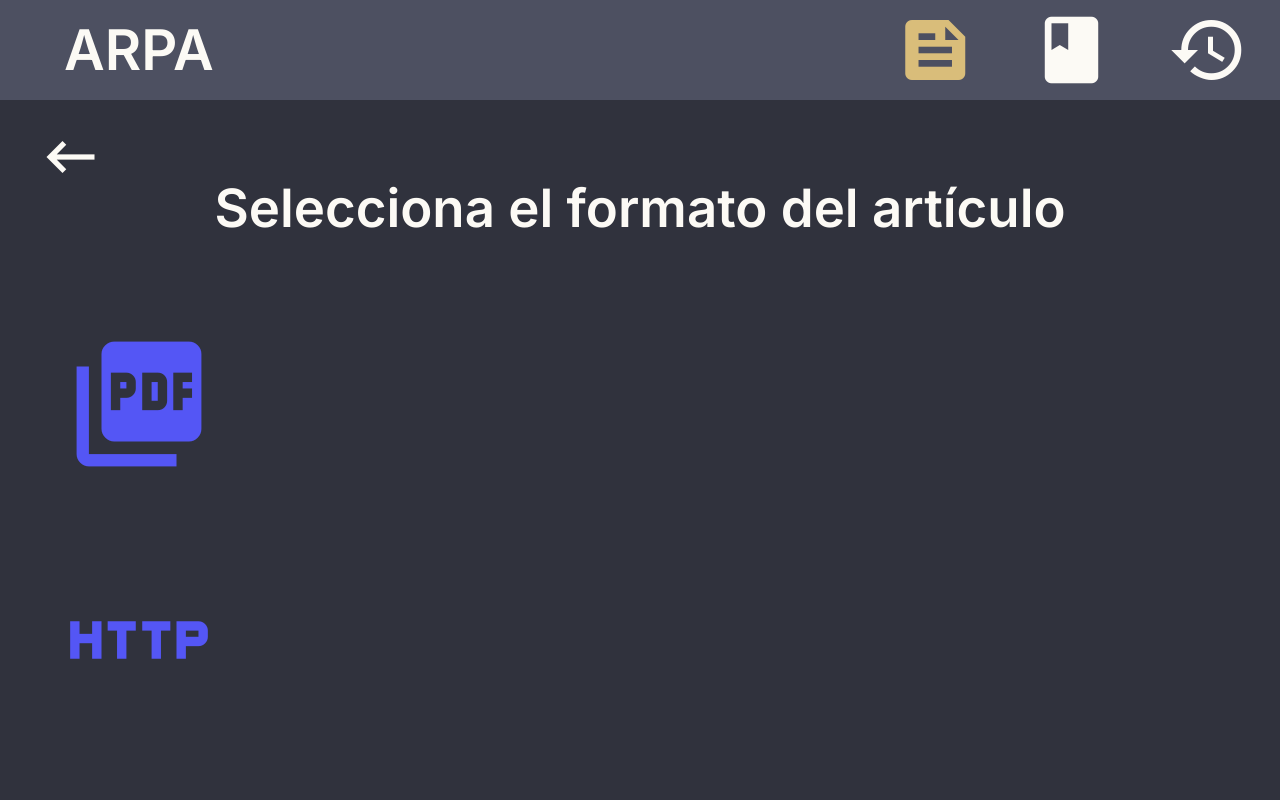
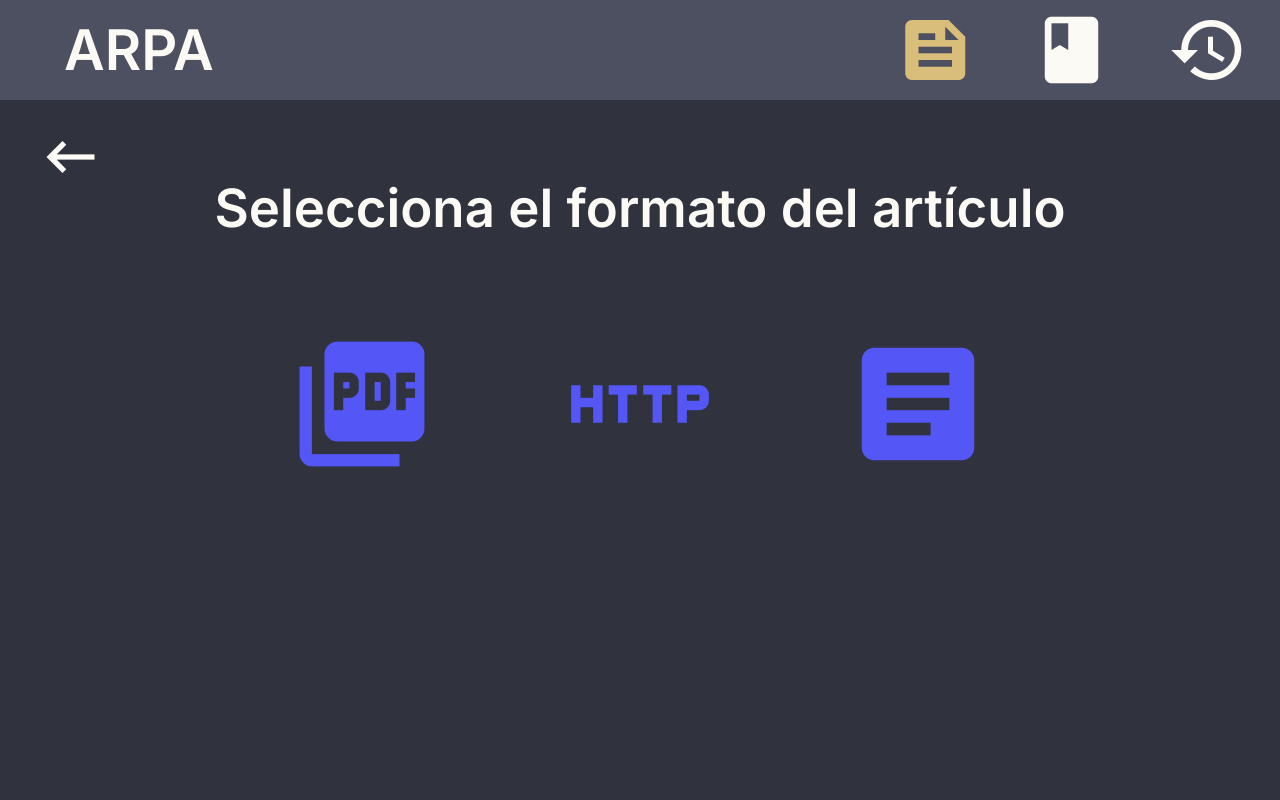
Before and after one commit to raxhacks/arpa-softtek, a Next.js app in the folder frontend/: page /CargarArchivos in a window 1280 px wide. Shown: the top 800 px of the page. Built offline with nearby package versions, Linux system fonts and the light colour scheme.

Commit message:
Arreglar formato y añadir mensaje de error a formatos incorrectos

```diff
--- a/frontend/app/Analisis/page.tsx
+++ b/frontend/app/Analisis/page.tsx
@@ -65,11 +65,11 @@ function MostrarAnalisis() {
           <SectionsHeader />
           <Arrow />
           <div className="text">
-            <Typewriter onInit={(typewriter) => {typewriter.changeDelay(5).typeString(sampleText).start()}} />
+            <Typewriter onInit={(typewriter) => {typewriter.changeDelay(1).typeString(sampleText).start()}} />
           </div>
         </div>
       </>
     );
 }
-
+//.pauseFor(3000).deleteAll()
 export default MostrarAnalisis;
--- a/frontend/app/CargarArchivos/CargarArchivos.css
+++ b/frontend/app/CargarArchivos/CargarArchivos.css
@@ -154,15 +154,13 @@ div.ARPA_header{
   }
 
   .formatsContainer{
-    text-align: "center";
-    display: "flex";
-    justify-content: "center";
+    text-align: center;
   }
   @media only screen and (min-width: 768px){
     .formatsContainer{
-      text-align: "center";
-      display: "flex";
-      justify-content: "center";
+      text-align: center;
+      display: flex;
+      justify-content: center;
     }
   }
 
@@ -316,3 +314,26 @@ div.ARPA_header{
     border-color: rgb(48, 50, 61);
     color: rgb(48, 50, 61);
   }
+
+  .errorMessage{
+    color: brown;
+    display: flex;
+    justify-content: center;
+    text-align: center;
+    margin-left: 5vw;
+    margin-right: 5vw;
+    margin-top: 5vh;
+    font-size: 1.5em;
+  }
+  @media only screen and (min-width: 768px){
+    .errorMessage{
+      color: brown;
+      display: flex;
+      justify-content: center;
+      text-align: center;
+      margin-left: 25vw;
+      margin-right: 25vw;
+      margin-top: 5vh;
+      font-size: 2em;
+    }
+  }
--- a/frontend/app/CargarArchivos/page.tsx
+++ b/frontend/app/CargarArchivos/page.tsx
@@ -64,12 +64,16 @@ function FormatButton(main: any) {
     </button>
   );
 }
-
+/*
+<FormatButton icon="picture_as_pdf" type="PDF" title="Sube el artículo en formato PDF" setType={currentState.setType} />
+        <FormatButton icon="http" type="URL" title="Ingresa la URL del artículo" setType={currentState.setType}/>
+        <FormatButton icon="article" type="DOCX" title="Sube el artículo en formato DOCX" setType={currentState.setType}/>
+*/
 function Main(currentState: any) {
   if(currentState.type === "None"){
     return(
       <div className="formatsContainer">
-        <Fade cascade direction="up" damping={0.1}>
+        <Fade cascade direction="up" damping={0.1} triggerOnce fraction={1}>
           <FormatButton icon="picture_as_pdf" type="PDF" title="Sube el artículo en formato PDF" setType={currentState.setType} />
           <FormatButton icon="http" type="URL" title="Ingresa la URL del artículo" setType={currentState.setType}/>
           <FormatButton icon="article" type="DOCX" title="Sube el artículo en formato DOCX" setType={currentState.setType}/>
@@ -96,11 +100,8 @@ function Main(currentState: any) {
         <label htmlFor="PDFUpload" className="upload">
           {currentState.file === undefined ? <i className="material-icons" style={{fontSize: "900%", textAlign: "center"}}>picture_as_pdf</i> : <p>{currentState.file.name}</p>}
         </label>
-        <input type="file" id="PDFUpload" name="filename" accept=".pdf" style={{opacity: "0", position: "absolute", zIndex: "-1"}} onChange={currentState.handleChage} />
-        <Link href="/Analisis">
-          <label htmlFor="siguiente" className="siguiente">Siguiente</label>
-          <input type="submit" id="siguiente" style={{opacity: "0", position: "absolute", zIndex: "-1"}} />
-        </Link>
+        <input type="file" id="PDFUpload" name="filename" accept=".pdf" style={{opacity: "0", position: "absolute", zIndex: "-1"}} onChange={currentState.handleChangePDF} />
+        <FileStateMessage state={currentState.fileState} />
       </form>
     );
   }
@@ -110,10 +111,29 @@ function Main(currentState: any) {
         <label htmlFor="DOCXUpload" className="upload">
           {currentState.file === undefined ? <i className="material-icons" style={{fontSize: "900%", textAlign: "center"}}>article</i> : <p>{currentState.file.name}</p>}
         </label>
-        <input type="file" id="DOCXUpload" name="filename" accept=".docx" style={{opacity: "0", position: "absolute", zIndex: "-1"}} onChange={currentState.handleChage} />
+        <input type="file" id="DOCXUpload" name="filename" accept=".docx" style={{opacity: "0", position: "absolute", zIndex: "-1"}} onChange={currentState.handleChangeDOCX} />
+        <FileStateMessage state={currentState.fileState} />
+      </form>
+    );
+  }
+}
+
+function FileStateMessage(fileState: any) {
+  if(fileState.state === "None"){
+    return(<></>);
+  }
+  else if(fileState.state === "WrongFormat"){
+    return(<p className="errorMessage">Error: El formato del archivo es incorrecto</p>);
+  }
+  else if(fileState.state === "ErrorUploading"){
+    return(<p className="errorMessage">Error: No se ha podido cargar el archivo</p>);
+  }
+  else if(fileState.state === "Correct"){
+    return(
+      <Link href="/Analisis">
         <label htmlFor="siguiente" className="siguiente">Siguiente</label>
         <input type="submit" id="siguiente" style={{opacity: "0", position: "absolute", zIndex: "-1"}} />
-      </form>
+      </Link>
     );
   }
 }
@@ -123,6 +143,7 @@ function CargaArchivos() {
   const [currentFormat, setFormat] = useState("None");
   const [formatSelected, setSelected] = useState(false);
   const [file, setFile] = useState();
+  const [fileState, setFState] = useState("None");
 
   const setType = (text: any, type: any) => {
     setTitle(text)
@@ -130,8 +151,29 @@ function CargaArchivos() {
     setSelected(true)
   }
 
-  function handleChange(event: any) {
-    setFile(event.target.files[0])
+  function handleChangePDF(event: any) {
+    const file = event.target.files[0]
+    if(file.type == "application/pdf"){
+      setFile(file)
+      setFState("Correct")
+    }
+    else{
+      setFile(undefined)
+      setFState("WrongFormat")
+    }
+  }
+
+  function handleChangeDOCX(event: any) {
+    const file = event.target.files[0]
+    if(file.type == "application/vnd.openxmlformats-officedocument.wordprocessingml.document"){
+      setFile(file)
+      setFState("Correct")
+    }
+    else{
+      setFile(undefined)
+      setFState("WrongFormat")
+      console.log(file.type)
+    }
   }
 
   const goBack = () => {
@@ -139,6 +181,7 @@ function CargaArchivos() {
     setFormat("None")
     setSelected(false)
     setFile(undefined)
+    setFState("None")
   }
 
   return (
@@ -150,7 +193,7 @@ function CargaArchivos() {
         <SectionsHeader />
         <Arrow selected={formatSelected} goBack={goBack} />
         <CenterHeader text={centerText} />
-        <Main type={currentFormat} setType={setType} file={file} handleChage={handleChange} />
+        <Main type={currentFormat} setType={setType} file={file} fileState={fileState} handleChangePDF={handleChangePDF} handleChangeDOCX={handleChangeDOCX} />
       </div>
     </>
   );
```
